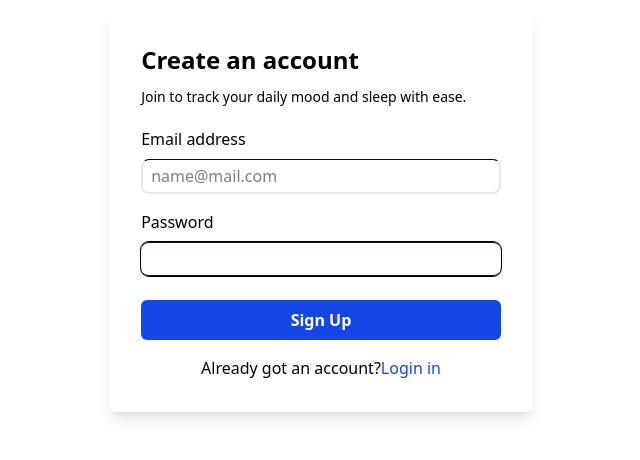
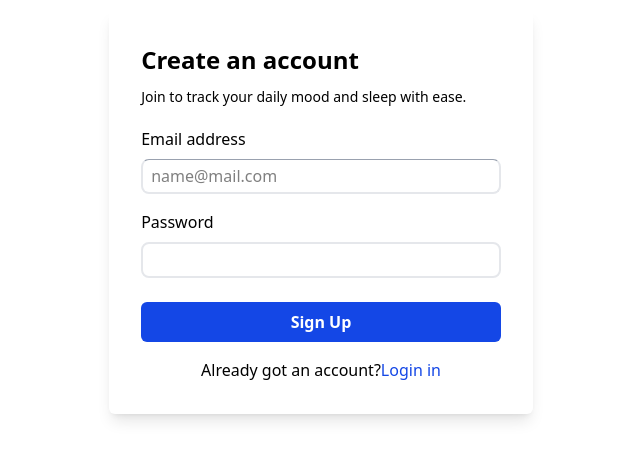
Before and after one commit to jassehcodecamp99/utgitca-event-mood-tracker-app, a website built with Vite: page pages/sign-up.html in a window 1280 px wide. Shown: the part 142-602 px from the top of the page, without its empty margins (319-959 px from the left). Built offline with nearby package versions, Linux system fonts and the light colour scheme.

Commit message:
change the border color

```diff
--- a/pages/sign-up.html
+++ b/pages/sign-up.html
@@ -22,13 +22,13 @@
             <div class="w-full">
                 <label>
                   <span>Email address</span>
-                    <input type="email" placeholder="name@mail.com" class="border-t-1 border-t-gray-950 border-2 border-gray-200  px-2 rounded-lg py-1 w-full mt-2" ></input>
+                    <input type="email" placeholder="name@mail.com" class="border-t-1 border-t-gray-400 border-2 border-gray-200  px-2 rounded-lg py-1 w-full mt-2" ></input>
                 </label>
              </div>
             <div class="w-full">
                 <label>
                     <span>Password</span>
-                    <input type="password" class="border-y border-gray-900 px-4 outline-1 rounded-lg py-1 w-full mt-2" ></input>
+                    <input type="password" class="border-2 border-gray-200 px-4 rounded-lg py-1 w-full mt-2" ></input>
                 </label>
               </div>
                <button class="w-full cursor-pointer bg-blue-700 px-10 py-2 rounded-md text-white font-bold mt-2">Sign Up</button>
```
